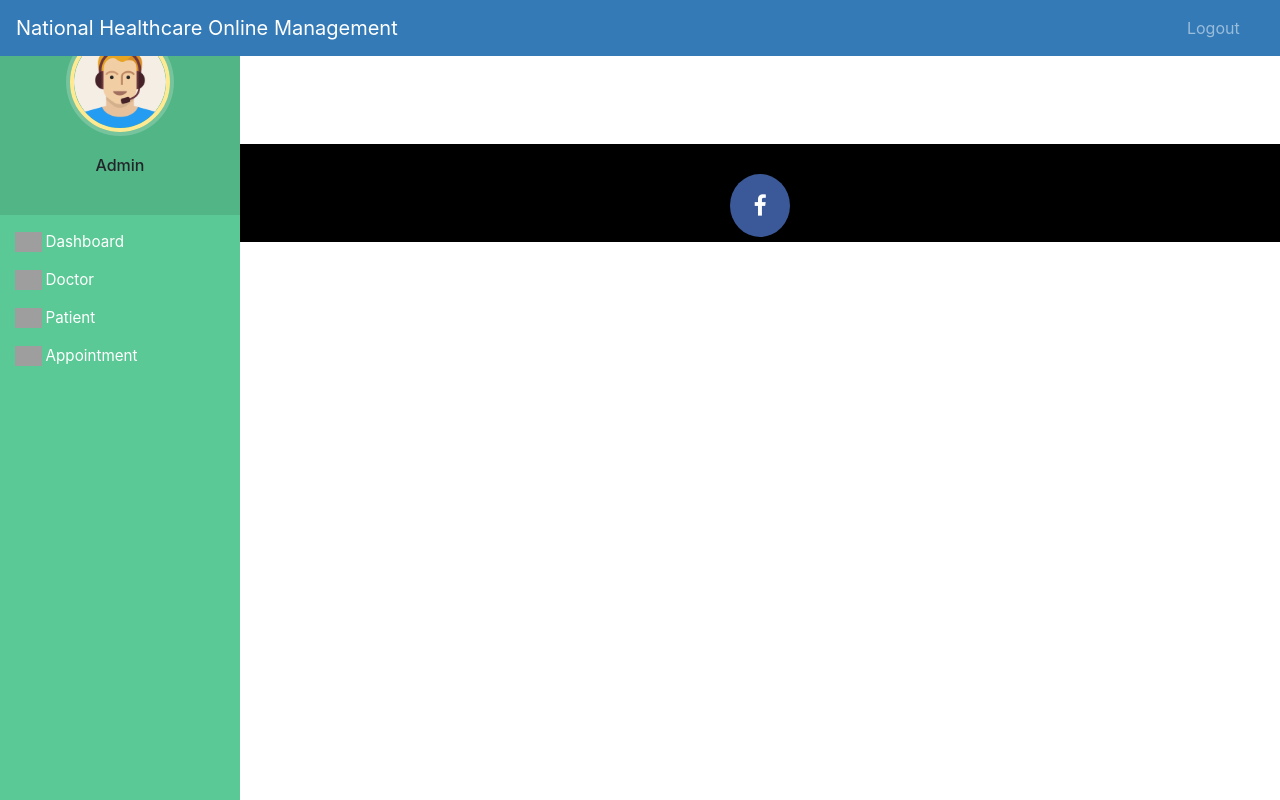
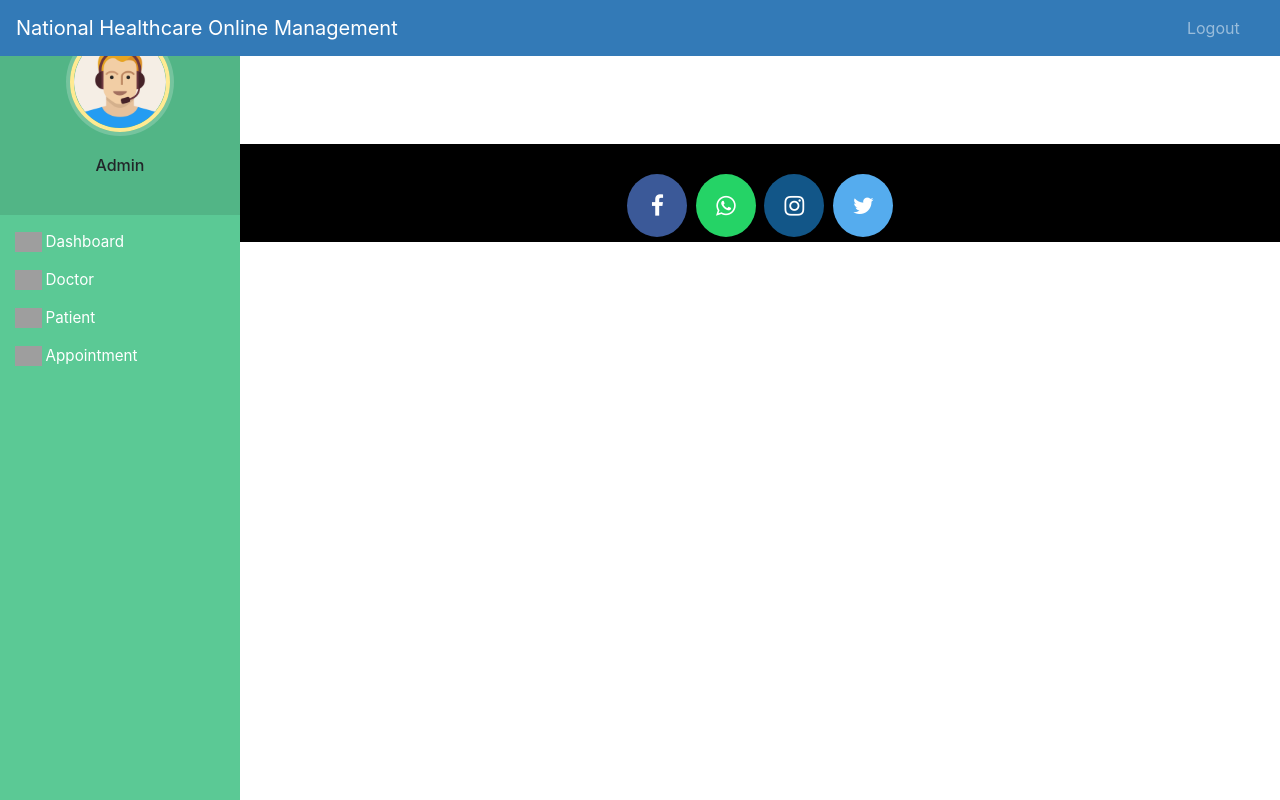
Before and after one commit to 14201901/National-Healthcare-Online-Management, a Django app: template templates/hospital/admin_base.html in a window 1280 px wide. Run offline with Django 3.2, Linux system fonts and the light colour scheme; the template is opened without the code that fills it, so the values that code supplies are empty; some libraries are stand-ins or nearby versions; grey boxes are pictures that could not be loaded.

```diff
--- a/templates/hospital/admin_base.html
+++ b/templates/hospital/admin_base.html
@@ -143,10 +143,11 @@
     <br><br><br><br>
     <footer>
       <p>
-        <a id="ftr" href="https://www.facebook.com" class="fa fa-facebook"></a>
+        <a id="ftr" href="https://facebook.com" class="fa fa-facebook"></a>
+        <a id="ftr" href="https://api.whatsapp.com" class="fa fa-whatsapp"></a>
+        <a id="ftr" href="https://instagram.com" class="fa fa-instagram"></a>
+        <a id="ftr" href="https://twitter.com" class="fa fa-twitter"></a>
       </p>
-
-
     </footer>
 
   </main>
```
